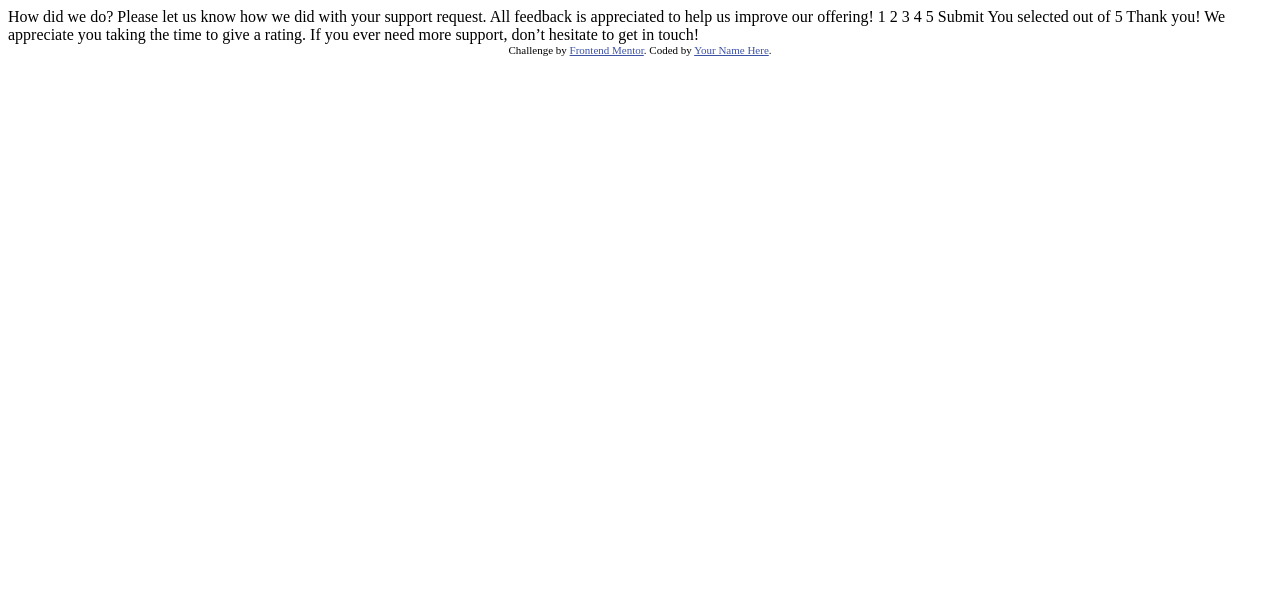
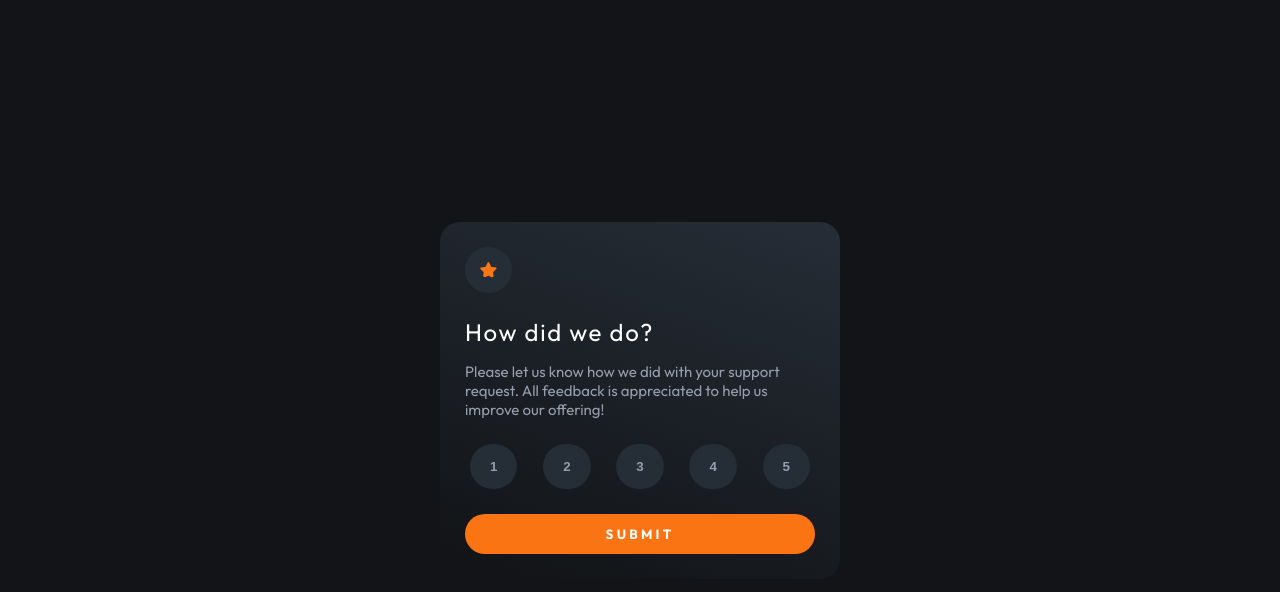
Before and after one commit to swipss/interactive-rating, a plain HTML site: page index.html in a window 1280 px wide. Drawn offline with Linux system fonts and the light colour scheme.

Commit message:
Style component

```diff
--- a/index.html
+++ b/index.html
@@ -5,6 +5,10 @@
   <meta name="viewport" content="width=device-width, initial-scale=1.0"> <!-- displays site properly based on user's device -->
 
   <link rel="icon" type="image/png" sizes="32x32" href="./images/favicon-32x32.png">
+  <link rel="stylesheet" href="styles.css">
+  <link rel="preconnect" href="https://fonts.googleapis.com">
+  <link rel="preconnect" href="https://fonts.gstatic.com" crossorigin>
+  <link href="https://fonts.googleapis.com/css2?family=Outfit:wght@400;700&display=swap" rel="stylesheet">
 
   <title>Frontend Mentor | Interactive rating component</title>
 
@@ -15,10 +19,23 @@
   </style>
 </head>
 <body>
-
+  <div class="container">
+    <img src="/images/icon-star.svg" alt="icon-star">
+    <h2>How did we do?</h2>
+    <p>Please let us know how we did with your support request. All feedback is appreciated
+    to help us improve our offering!</p>
+    <div class="numbers-container">
+      <button type="button" class="number">1</button>
+      <button type="button" class="number">2</button>
+      <button type="button" class="number">3</button>
+      <button type="button" class="number">4</button>
+      <button type="button" class="number">5</button>
+    </div>
+    <button type="submit">SUBMIT</button>
+  </div>
   <!-- Rating state start -->
 
-  How did we do?
+  <!-- How did we do?
 
   Please let us know how we did with your support request. All feedback is appreciated
   to help us improve our offering!
@@ -31,19 +48,19 @@
 
   <!-- Thank you state start -->
 
-  You selected <!-- Add rating here --> out of 5
+  <!-- You selected Add rating here out of 5 -->
 
-  Thank you!
+  <!-- Thank you! -->
 
-  We appreciate you taking the time to give a rating. If you ever need more support,
-  don’t hesitate to get in touch!
+  <!-- We appreciate you taking the time to give a rating. If you ever need more support,
+  don’t hesitate to get in touch! -->
 
   <!-- Thank you state end -->
 
 
-  <div class="attribution">
+  <!-- <div class="attribution">
     Challenge by <a href="https://www.frontendmentor.io?ref=challenge" target="_blank">Frontend Mentor</a>.
     Coded by <a href="#">Your Name Here</a>.
-  </div>
+  </div> -->
 </body>
 </html>
--- /dev/null
+++ b/styles.css
@@ -0,0 +1,105 @@
+@import url('https://fonts.googleapis.com/css2?family=Outfit:wght@400;700&display=swap');
+
+:root {
+    --white: hsl(0, 0%, 100%);
+    --light-grey: hsl(217, 12%, 63%);
+    --medium-grey: hsl(216, 12%, 54%);
+    --dark-blue: hsl(213, 19%, 18%);
+    --very-dark-blue: hsl(216, 12%, 8%);
+    --orange: hsl(25, 97%, 53%);
+}
+
+* {
+    box-sizing: border-box;
+    padding: 0;
+    margin: 0;
+    /* border: 1px solid red; */
+}
+
+
+
+body {
+    background: var(--very-dark-blue);
+    height: 100vh;
+    display: flex;
+    justify-content: center;
+    align-items: center;
+    font-family: 'Outfit', sans-serif;
+}
+
+.container {
+    background: linear-gradient(200deg  , var(--dark-blue), var(--very-dark-blue) 95%);
+    width: 400px;
+    padding: 25px;
+    border-radius: 20px;
+}
+
+img {
+    background: var(--dark-blue);
+    padding: 15px;
+    border-radius: 50%;
+    margin-bottom: 20px;
+}
+
+h2 {
+    color: var(--white);
+    letter-spacing: .1rem;
+    margin-bottom: 15px;
+    font-weight: 400;
+}
+
+p {
+    color: var(--light-grey);
+    font-size: 15px;
+    margin-bottom: 20px;
+    font-weight: 400;
+}
+
+.numbers-container {
+    display: flex;
+    justify-content: space-between;
+    align-items: center;
+    margin-bottom: 20px;
+    padding: 5px;
+}
+
+.number {
+    color: var(--light-grey);
+    padding: 15px 20px;
+    background: var(--dark-blue);
+    border-radius: 100px;
+    border: none;
+    font-weight: 700;
+    transition: all .3s ease;
+
+}
+
+.number:hover {
+    background: var(--orange);
+    color: var(--white);
+}
+
+.number:focus {
+    background: var(--light-grey);
+    color: white
+}
+
+
+
+button[type="submit"] {
+    width: 100%;
+    background: var(--orange);
+    border: none;
+    color: var(--white);
+    padding: 12px 0px;
+    border-radius: 20px;
+    font-family: 'Outfit', sans-serif;
+    letter-spacing: .2rem;
+    font-weight: 700;
+    transition: all .3s ease;
+}
+
+button[type="submit"]:hover {
+    background: var(--white);
+    color: var(--orange)
+}
```
